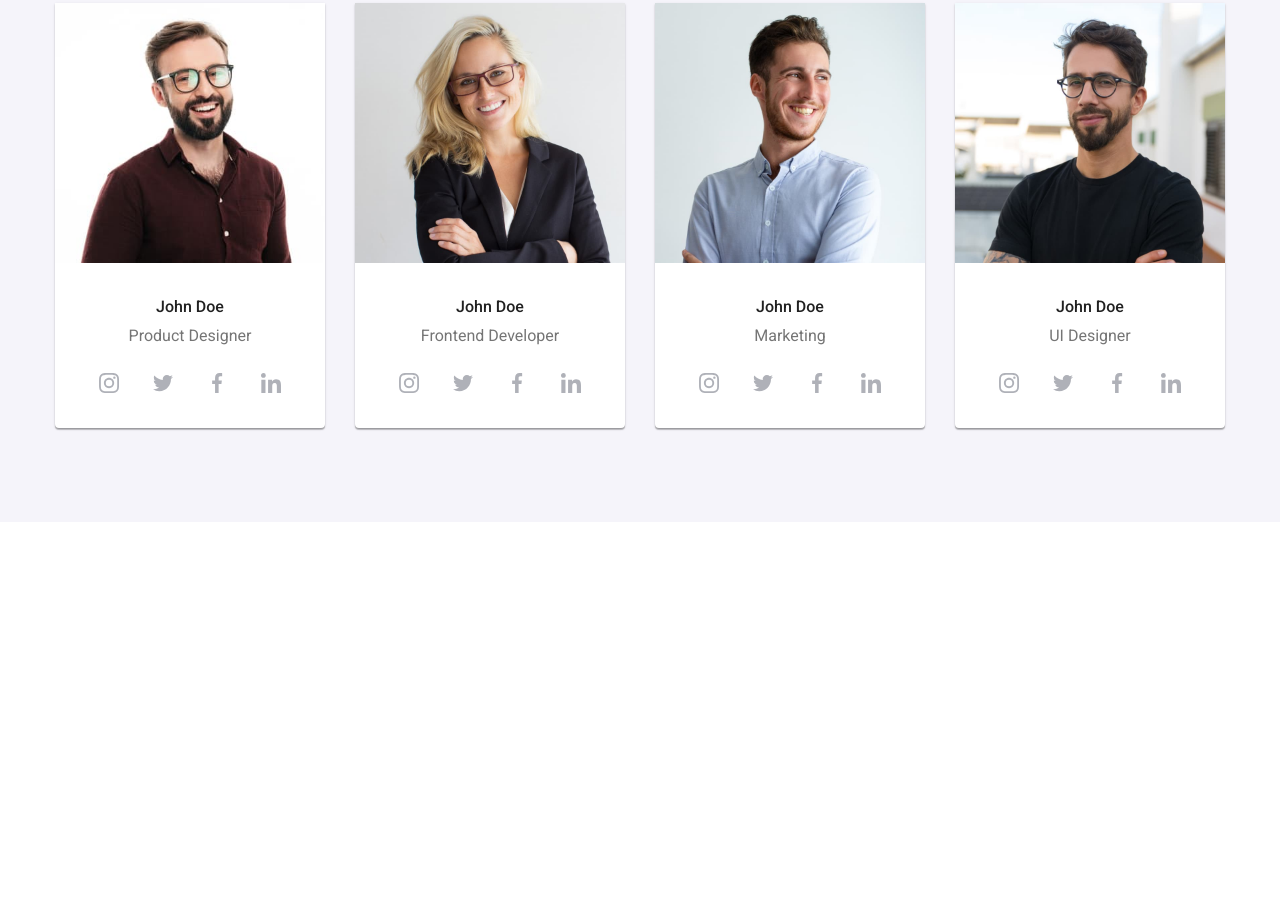
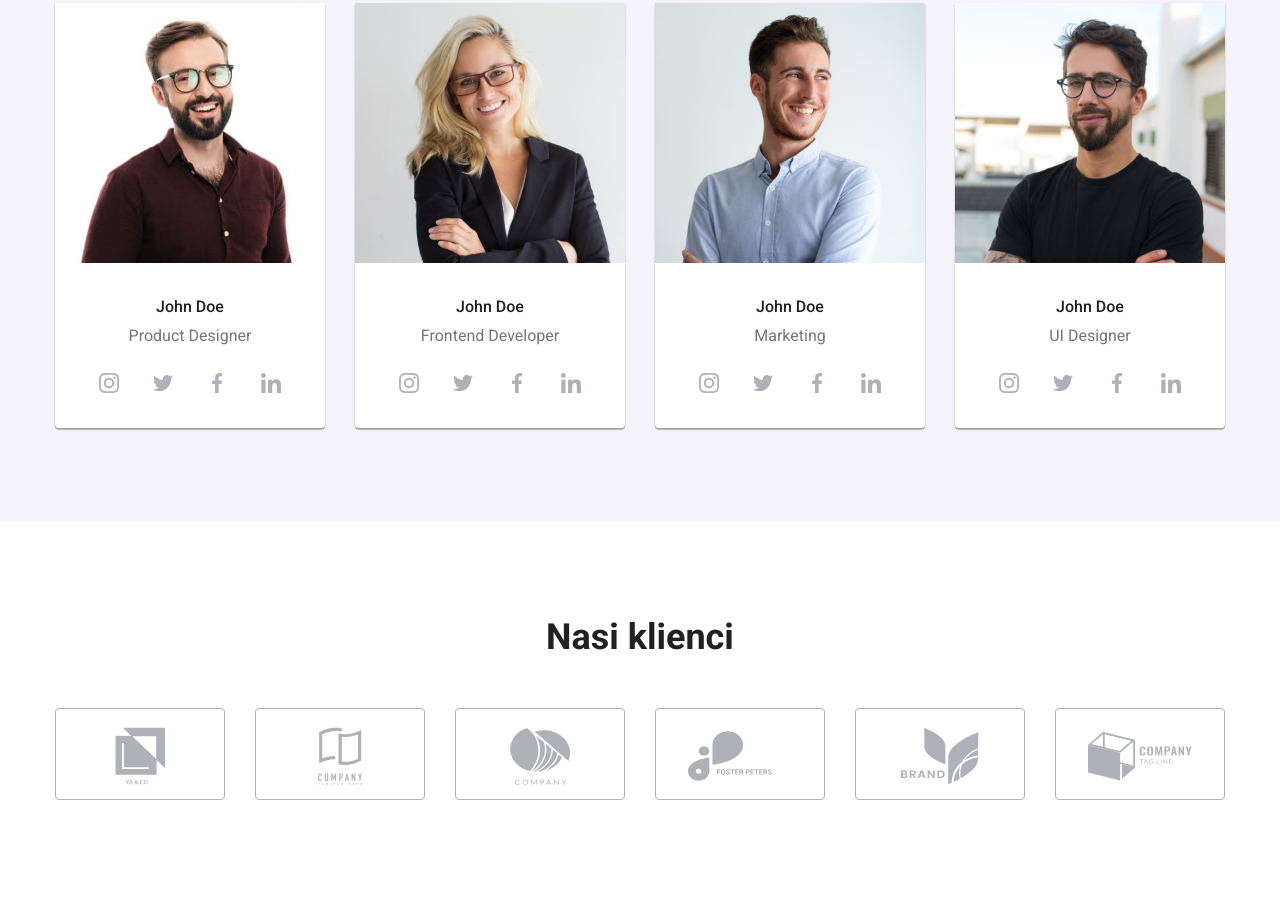
Before and after one commit to OstTomasz/goit-markup-hw-08, a plain HTML site: page index.html in a window 1280 px wide. Shown: the part 1792-2690 px from the top of the page. Before the commit the page ends 2314 px from the top, so only its background shows below. Drawn offline with Linux system fonts and the light colour scheme.

Commit message:
clients section

```diff
--- a/index.html
+++ b/index.html
@@ -343,6 +343,42 @@
           </ul>
         </div>
       </section>
+      <!-- ============CLIENTS=========== -->
+      <section class="section container column">
+        <h2 class="header-2">Nasi klienci</h2>
+        <ul class="clients">
+          <li>
+            <svg class="clients__icon">
+              <use href="./images/icons.svg#icon-client1"></use>
+            </svg>
+          </li>
+          <li>
+            <svg class="clients__icon">
+              <use href="./images/icons.svg#icon-client2"></use>
+            </svg>
+          </li>
+          <li>
+            <svg class="clients__icon">
+              <use href="./images/icons.svg#icon-client3"></use>
+            </svg>
+          </li>
+          <li>
+            <svg class="clients__icon">
+              <use href="./images/icons.svg#icon-client4"></use>
+            </svg>
+          </li>
+          <li>
+            <svg class="clients__icon">
+              <use href="./images/icons.svg#icon-client5"></use>
+            </svg>
+          </li>
+          <li>
+            <svg class="clients__icon">
+              <use href="./images/icons.svg#icon-client6"></use>
+            </svg>
+          </li>
+        </ul>
+      </section>
     </main>
     <!-- ============ORDER-MODAL============ -->
     <div class="backdrop is-hidden" data-modal>
--- a/sass/components/_clients.scss
+++ b/sass/components/_clients.scss
@@ -1,4 +1,9 @@
-.client-icon {
+.clients {
+  display: flex;
+  flex-wrap: wrap;
+  justify-content: center;
+
+  &__icon {
     border: 1px solid var(--alternative-borderline-color);
     border-radius: 4px;
     width: 170px;
@@ -16,3 +21,4 @@
       fill: var(--highlight-color);
     }
   }
+}
```
Also changed, not shown: stary-index.html (+1 -36 lines), css/main.min.css, 1 other file. Lines whose indentation alone changed are shown as unchanged.
